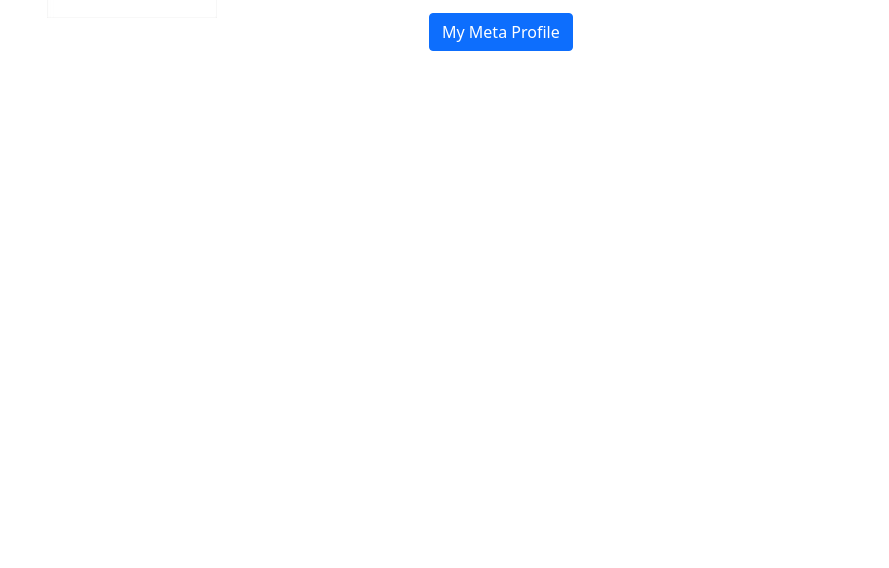
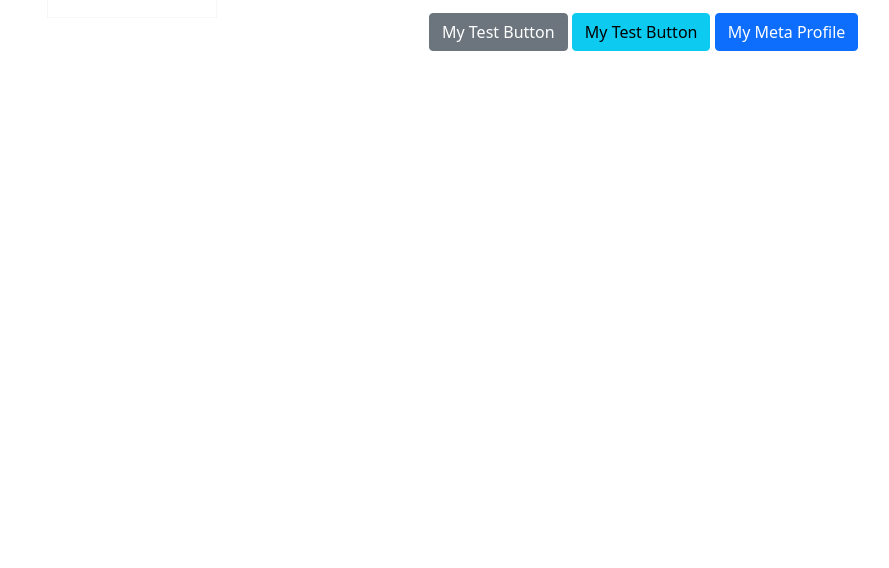
Before and after one commit to trankhoa798devpath/BasicProfilePage, a plain HTML site: page index.html in a window 1280 px wide. Shown: the part 232-800 px from the top of the page, without its empty margins (223-1112 px from the left). Drawn offline with Linux system fonts and the light colour scheme.

Commit message:
feat: add more test buttons [003]

```diff
--- a/index.html
+++ b/index.html
@@ -30,6 +30,21 @@
             <li>Teamfight Tactics</li>
             <li>Valorant</li>
           </ol>
+          <button
+            id="my-test-button-1"
+            class="btn btn-secondary"
+            onmouseleave="(() => {console.log('bye bye')})()"
+            onmouseover="(() => {console.log('welcome')})()"
+          >
+            My Test Button
+          </button>
+          <button
+            id="my-test-button-2"
+            class="btn btn-info"
+            onclick="(() => {document.getElementById('my-test-button-2').classList.add('btn-danger')})()"
+          >
+            My Test Button
+          </button>
           <a
             href="https://www.facebook.com/trankhoa.rocker/"
             class="btn btn-primary"
```
